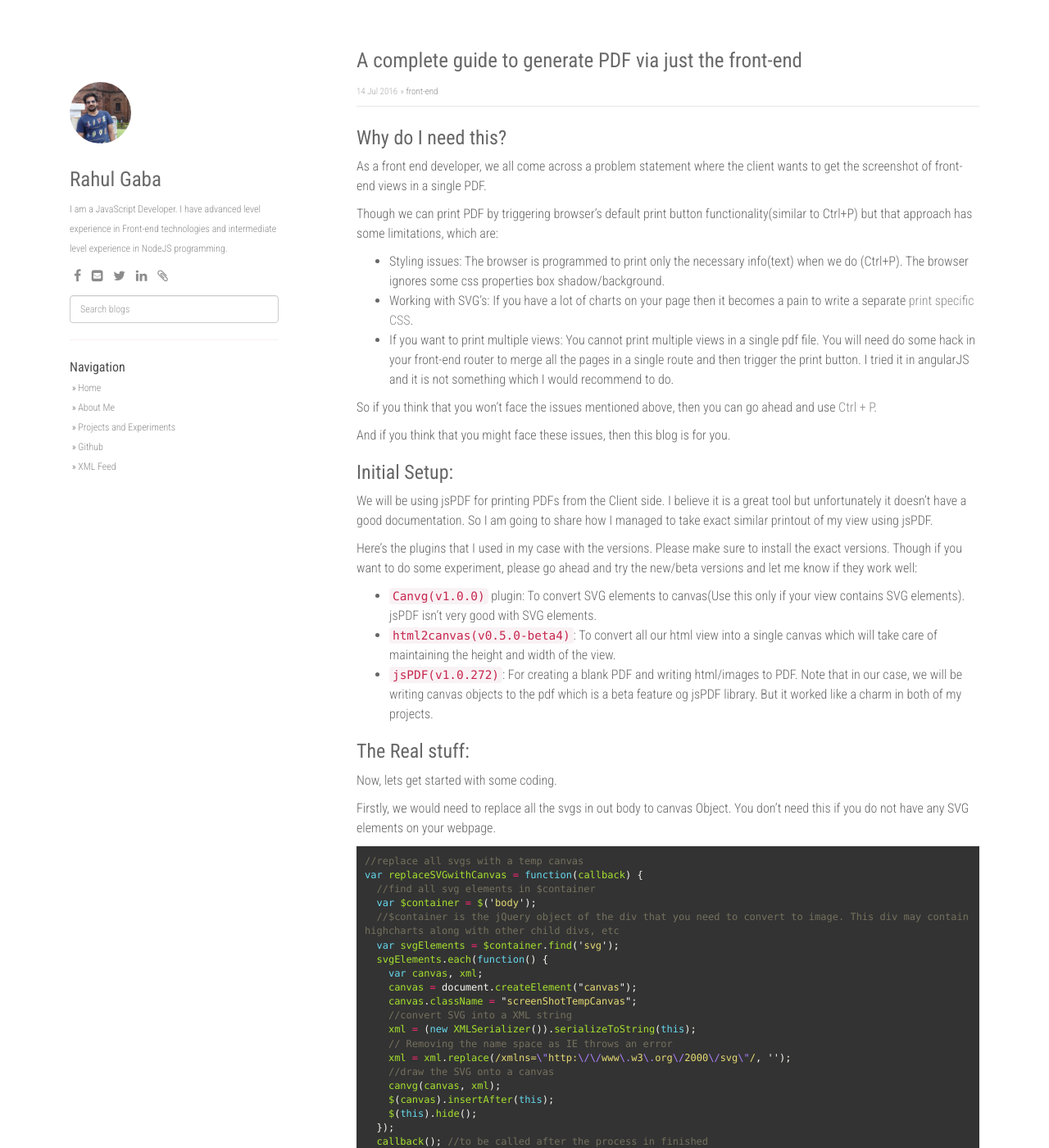
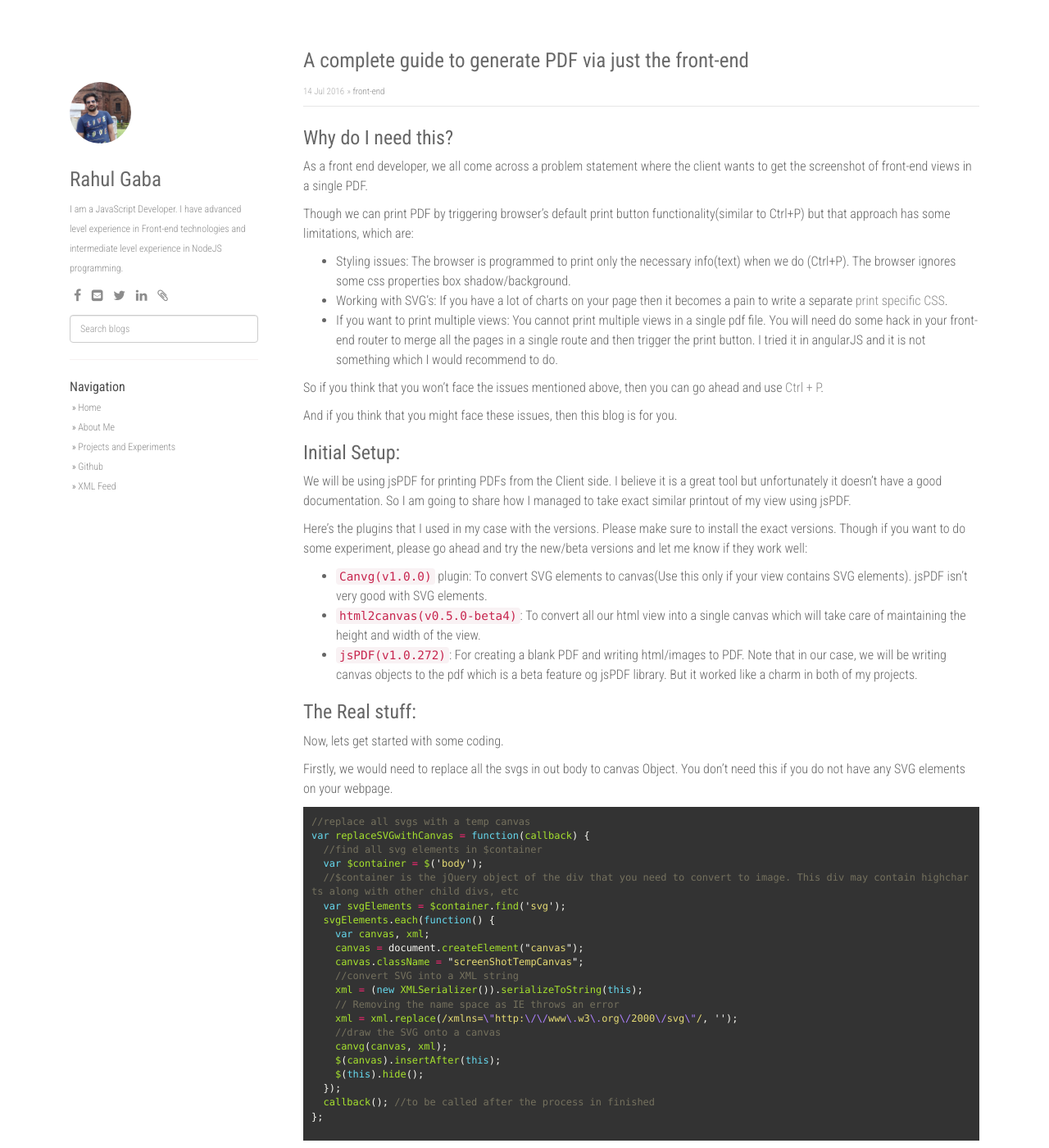
Before and after one commit to rgabs/rgabs.github.io, a Jekyll site: the page built from _posts/2016-07-12-generating-pdf-using-jspdf-and-html2canvas.markdown, in a window 1280 px wide and 1400 px high. Shown: the whole window at 82% size. Built offline with Jekyll 4.4.1, drawn with Linux system fonts in a browser that asks for light colours; nearby versions of some CDN libraries; comment, search, counter and statistics services are not loaded.

Commit message:
code css changes

```diff
--- a/static/css/main.css
+++ b/static/css/main.css
@@ -89,6 +89,11 @@
 }
 div.content .highlight {
   background: #333333;
+  overflow: auto;
+}
+div.content .highlight code {
+  min-width: 610px;
+  display: block;
 }
 footer {
   border-top: 1px solid #F7F1F1;
@@ -198,7 +203,6 @@
 .view-container {
   min-height: 90vh;
   padding-top: 40px;
-  padding-left: 80px;
 }
 
 /* Responsive Conditional */
@@ -206,7 +210,7 @@
 @media (min-width: 1024px) {
   .fixed-condition {
     position: fixed;
-    max-width: 255px;
+    max-width: 18vw;
   }
 }
 @media (max-width: 768px) {
```
